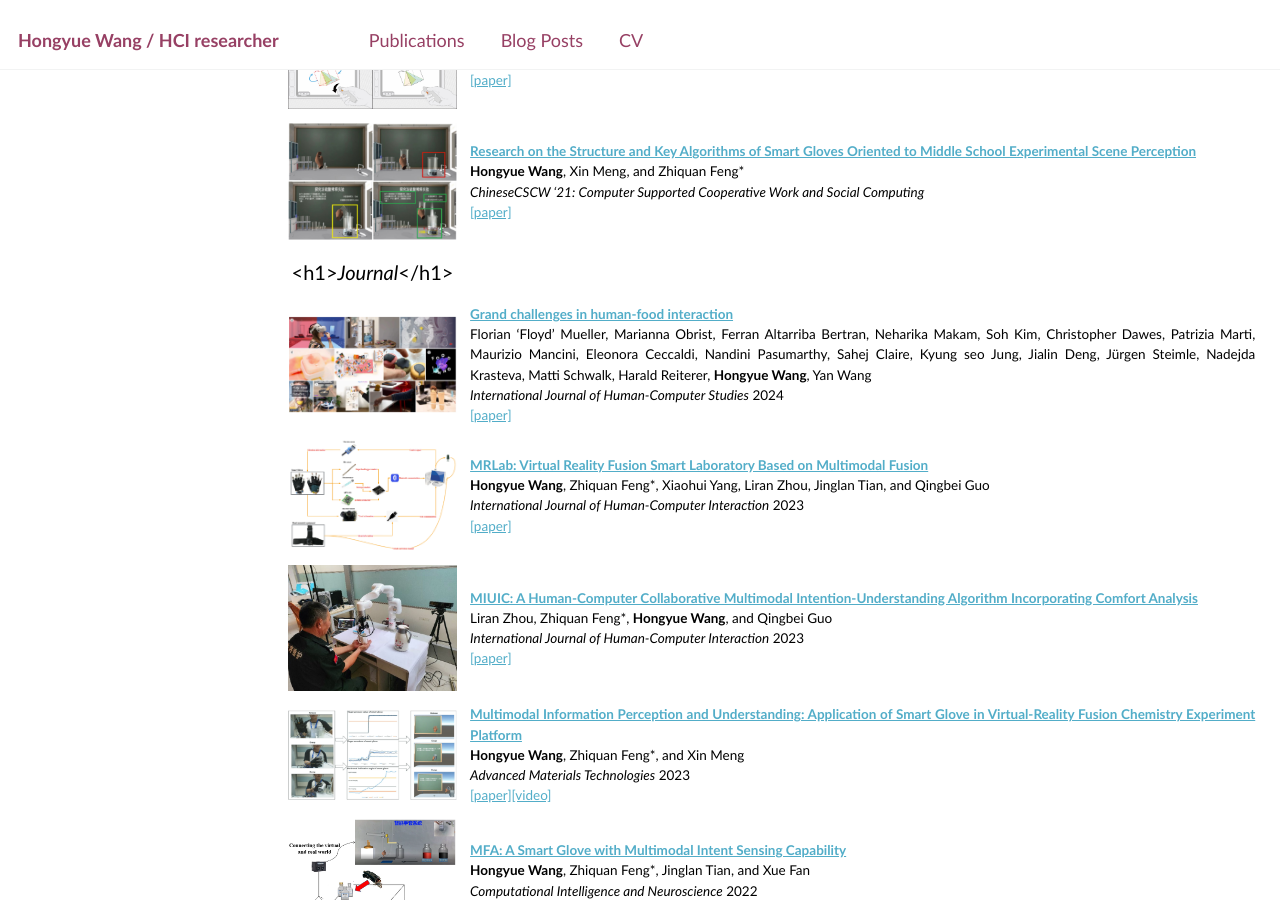
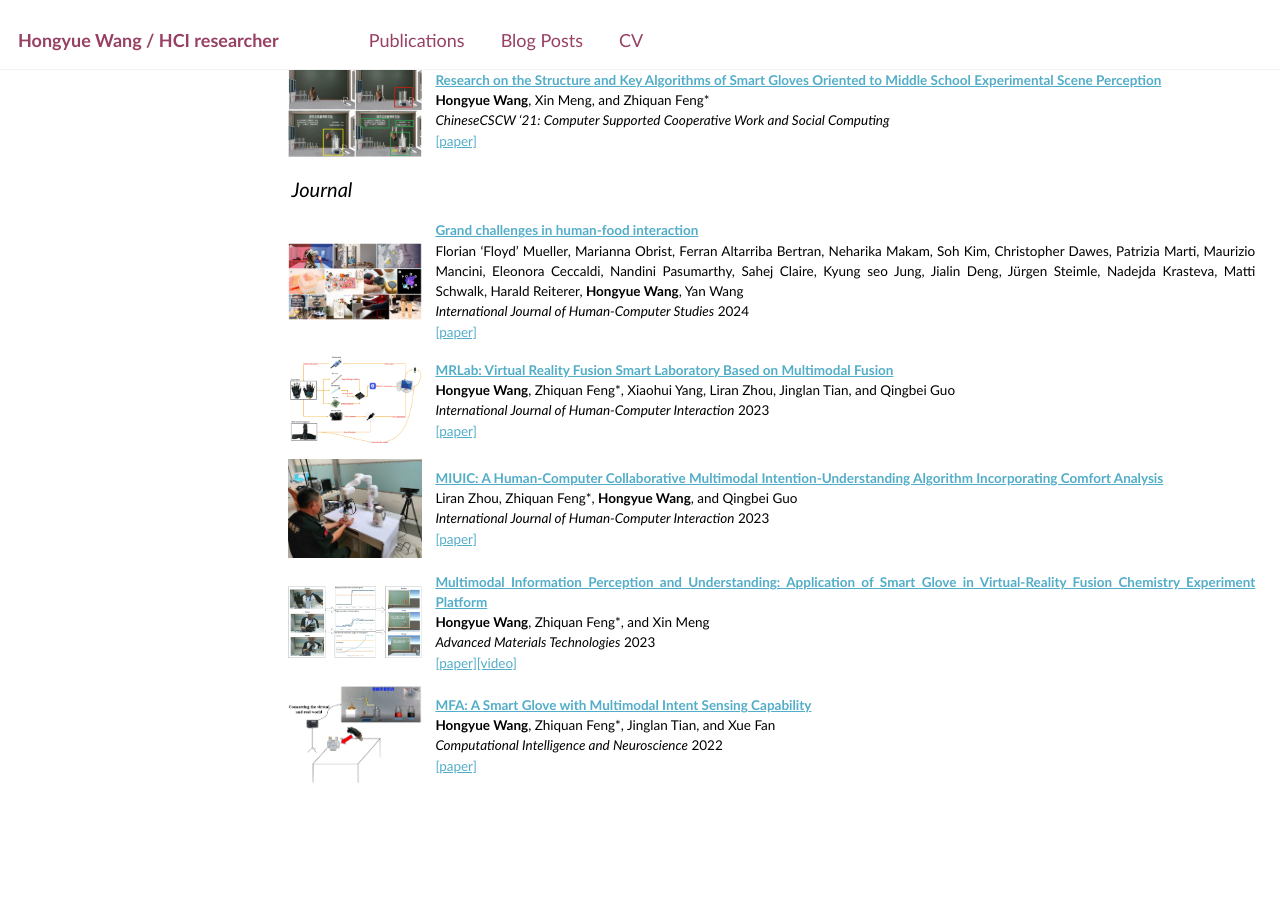
Before and after one commit to hongyue-howard-wang/hongyue-howard-wang.github.io, a Jekyll site: the page built from _pages/publications.md, in a window 1280 px wide and 900 px high, scrolled down 368 px. Built offline with Jekyll 4.4.1, drawn with Linux system fonts in a browser that asks for light colours; nearby versions of some CDN libraries.

Commit message:
Update publications.md

```diff
--- a/_pages/publications.md
+++ b/_pages/publications.md
@@ -34,7 +34,7 @@ author_profile: false
 
 
 <tr>
-  <td style="border: none; font-size: 20px" markdown="span"><h1>*Journal*</h1></td>
+  <td style="border: none; font-size: 20px" markdown="span">*Journal*</td>
   <td style="border: none;" markdown="span"></td>
 </tr>
 
```
